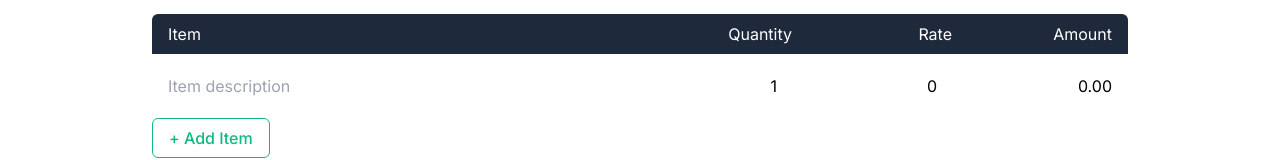
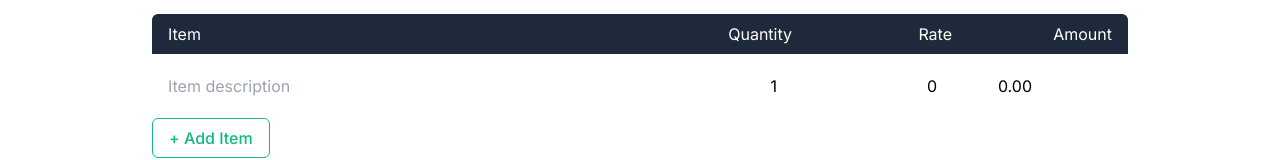
Before and after one commit to dr-data/bolt-generated-invoice-app, a React (Vite) app: page / in a window 1280 px wide. Shown: the part 598-758 px from the top of the page. Built offline with nearby package versions, Linux system fonts and the light colour scheme.

Commit message:
ok version fixed flexible input

```diff
--- a/src/pages/InvoiceGenerator.jsx
+++ b/src/pages/InvoiceGenerator.jsx
@@ -267,6 +267,7 @@ function InvoiceGenerator() {
           pdf.text(data.paymentDetails, 25, pdf.internal.pageSize.height - 15)
         }
 
+
     return pdf
   }
 
@@ -340,7 +341,7 @@ function InvoiceGenerator() {
           <div>
             <input {...register('companyName')} placeholder="Company Name" className="form-input w-full text-lg font-bold" />
             {errors.companyName && <p className="text-red-500 text-sm mt-1">{errors.companyName.message}</p>}
-            <textarea {...register('companyAddress')} placeholder="Company Address" className="form-input w-full mt-2 h-24 resize-none" />
+            <textarea {...register('companyAddress')} placeholder="Company Address" className="form-input w-full mt-2 h-24" />
             {errors.companyAddress && <p className="text-red-500 text-sm mt-1">{errors.companyAddress.message}</p>}
           </div>
 
@@ -350,7 +351,7 @@ function InvoiceGenerator() {
               onSave={(value) => handleEditableFieldChange('billToLabel', value)}
               className="text-base font-medium mb-2"
             />
-            <textarea {...register('billTo')} placeholder="Client Details" className="form-input w-full h-32 resize-none" />
+            <textarea {...register('billTo')} placeholder="Client Details" className="form-input w-full h-32 " />
             {errors.billTo && <p className="text-red-500 text-sm mt-1">{errors.billTo.message}</p>}
           </div>
         </div>
@@ -444,7 +445,7 @@ function InvoiceGenerator() {
       </div>
 
       {fields.map((field, index) => (
-        <div key={field.id} className="grid grid-cols-12 gap-4 py-1 px-4 bg-white even:bg-gray-50 items-center">
+        <div key={field.id} className="grid grid-cols-12 gap-4 py-1 px-4 bg-white even:bg-gray-50 items-center group">
           <div className="col-span-6">
             <input {...register(`items.${index}.description`)} placeholder="Item description" className="w-full bg-transparent" />
           </div>
@@ -454,8 +455,19 @@ function InvoiceGenerator() {
           <div className="col-span-2">
             <input {...register(`items.${index}.rate`)} type="number" step="0.01" className="w-full text-right bg-transparent" />
           </div>
-          <div className="col-span-2 text-right">
+          <div className="col-span-1 text-right">
             {(watch(`items.${index}.quantity`) * watch(`items.${index}.rate`)).toFixed(2)}
+          </div>
+          <div className="col-span-1 text-right">
+            {fields.length > 1 && (
+              <button
+                type="button"
+                onClick={() => remove(index)}
+                className="text-sm text-gray-500 hover:text-gray-700 opacity-0 group-hover:opacity-100 transition-opacity"
+              >
+                ×
+              </button>
+            )}
           </div>
         </div>
       ))}
@@ -618,8 +630,7 @@ function InvoiceGenerator() {
             <span>{currency.symbol} {total.toFixed(2)}</span>
           </div>
         </div>
-      </div>
-    </div>
+      </div>    </div>
   )
 }
 
```
Lines whose indentation alone changed are shown as unchanged.
